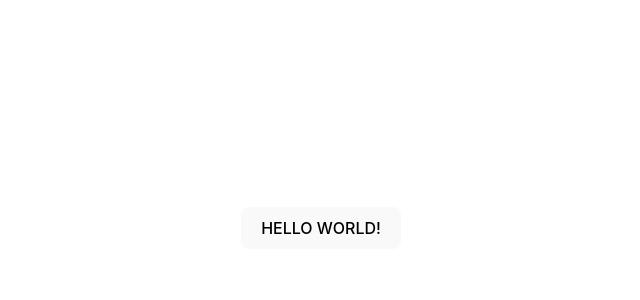
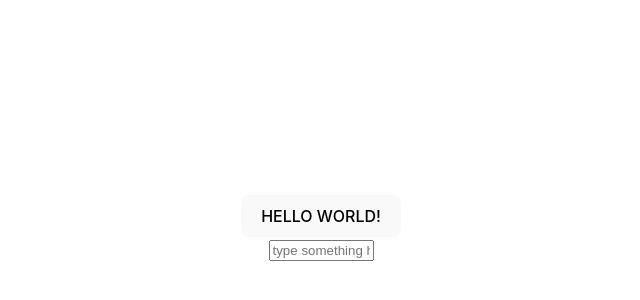
Before and after one commit to e-yong/code-test, a React (Vite) app: page / in a window 1280 px wide. Shown: the part 172-472 px from the top of the page, without its empty margins (319-959 px from the left). Built offline with nearby package versions, Linux system fonts and the light colour scheme.

Commit message:
Create and configure Textfield component and add into App.js

```diff
--- a/src/App.tsx
+++ b/src/App.tsx
@@ -1,5 +1,6 @@
 import "./App.css";
 import Button from "./components/Button";
+import Textfield from "./components/Textfield";
 
 function App() {
   return (
@@ -11,6 +12,15 @@ function App() {
         label="HELLO WORLD!"
         onClickFunction={() => {}}
       />
+
+      <br></br>
+
+      <Textfield
+        placeholder="type something here"
+        minLength={10}
+        maxLength={20}
+        size={10}
+      />
     </>
   );
 }
--- /dev/null
+++ b/src/components/Textfield.tsx
@@ -0,0 +1,21 @@
+const Textfield = (props: TextfieldProps) => {
+  props;
+  return (
+    <input
+      type="text"
+      placeholder={props.placeholder}
+      minLength={props.minLength}
+      maxLength={props.maxLength}
+      size={props.size}
+    ></input>
+  );
+};
+
+export default Textfield;
+
+interface TextfieldProps {
+  maxLength: number;
+  minLength: number;
+  placeholder: string;
+  size: number;
+}
```
